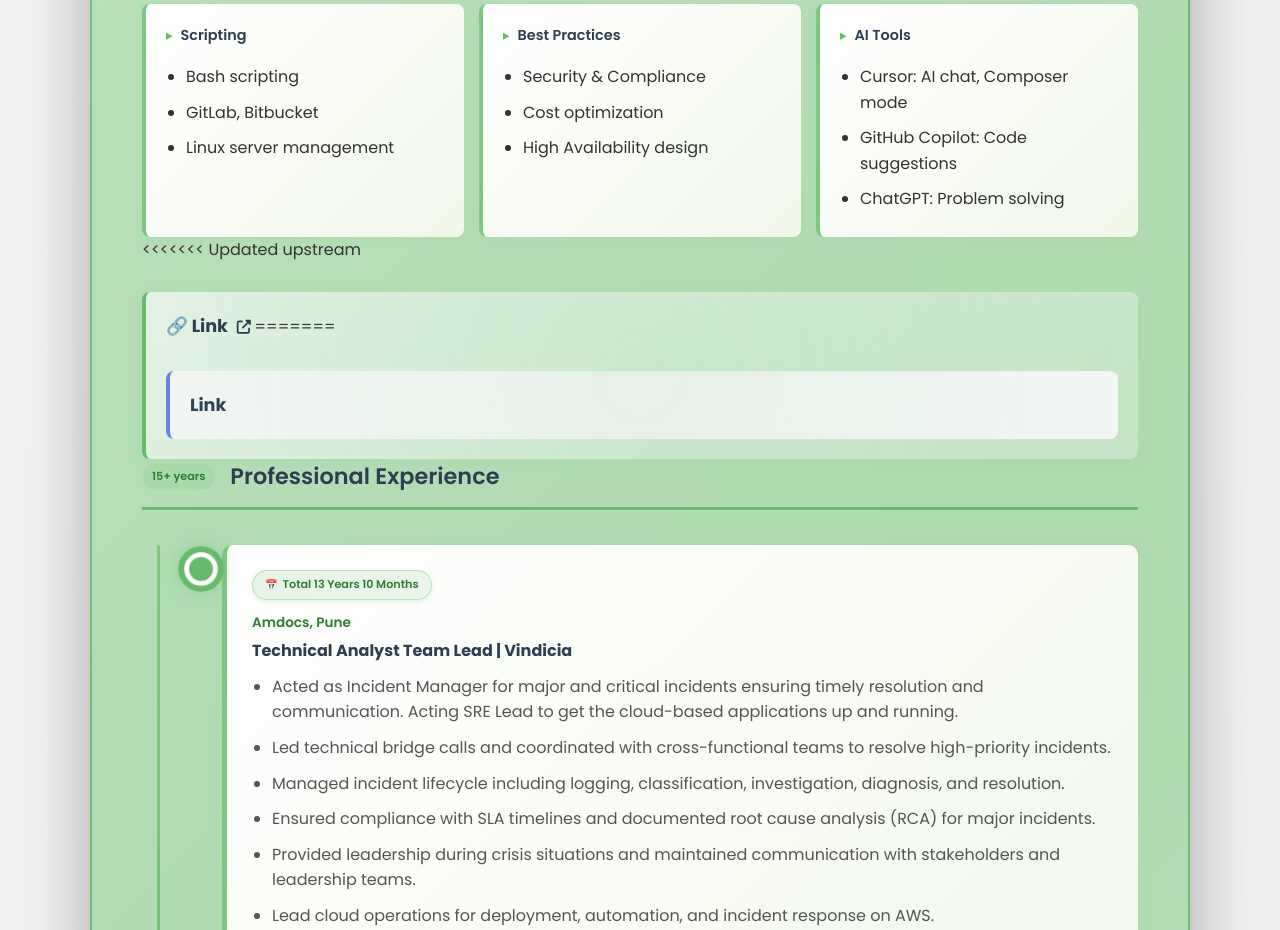
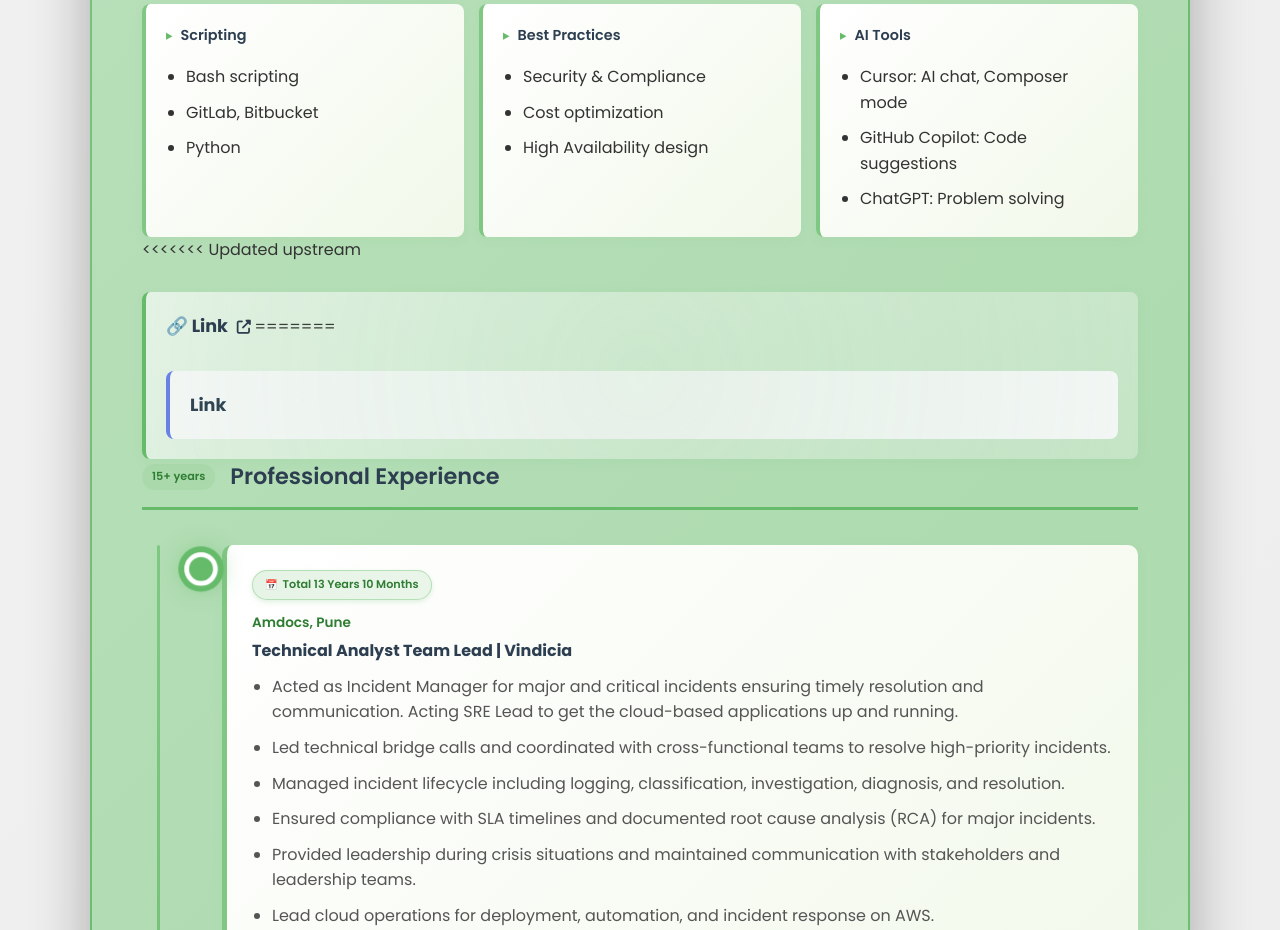
Before and after one commit to gitwithnj/Download_old, a plain HTML site: page index.html in a window 1280 px wide. Shown: the part 960-1890 px from the top of the page. Drawn offline with Linux system fonts and the light colour scheme.

Commit message:
Thanks for editing last html changes as per 16th december

```diff
--- a/index.html
+++ b/index.html
@@ -738,7 +738,7 @@
                     <ul>
                         <li>Bash scripting</li>
                         <li>GitLab, Bitbucket</li>
-                        <li>Linux server management</li>
+                        <li>Python</li>
                     </ul>
                 </div>
                 <div class="skill-category">
```
Also changed, not shown: resume.html (+1 -1 lines).
